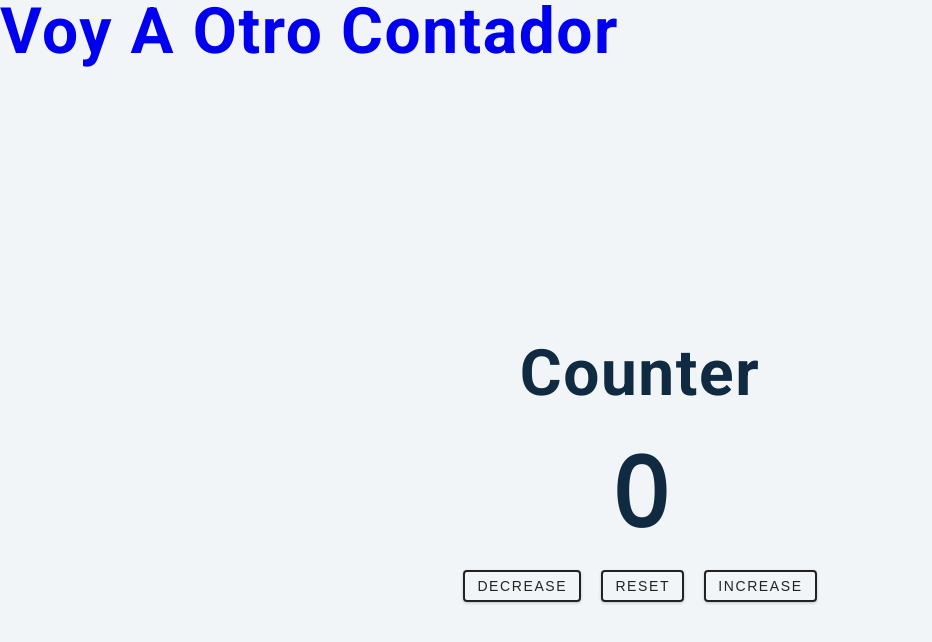
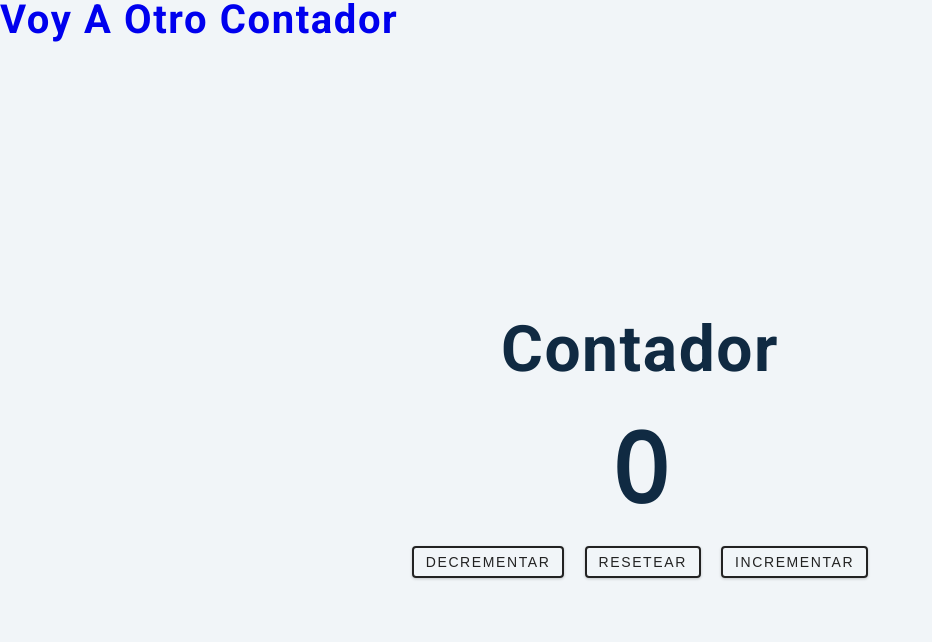
Before and after one commit to Bernalpas/uncontador, a plain HTML site: page index.html in a window 1280 px wide. Shown: the whole page, without its empty margins (0-932 px from the left). Drawn offline with nearby package versions, Linux system fonts and the light colour scheme.

Commit message:
Traducción de los botones de la aplicación.

```diff
--- a/index.html
+++ b/index.html
@@ -3,7 +3,7 @@
   <head>
     <meta charset="UTF-8" />
     <meta name="viewport" content="width=device-width, initial-scale=1.0" />
-    <title>Counter</title>
+    <title>Contador</title>
 
     <!-- styles -->
     <link rel="stylesheet" href="styles.css" />
@@ -11,19 +11,19 @@
   <body>
     <header>
       <nav>
-        <h1>
+        <h2>
           <a href="./pages/otro.html">Voy a otro Contador</a>
-        </h1>
+        </h2>
       </nav>
     </header>
     <main>
       <div class="container">
-        <h1>counter</h1>
+        <h1>contador</h1>
         <span id="value">0</span>
         <div class="button-container">
-          <button class="btn decrease">decrease</button>
-          <button class="btn reset">reset</button>
-          <button class="btn increase">increase</button>
+          <button class="btn decrease">decrementar</button>
+          <button class="btn reset">resetear</button>
+          <button class="btn increase">incrementar</button>
         </div>
       </div>
     </main>
```
